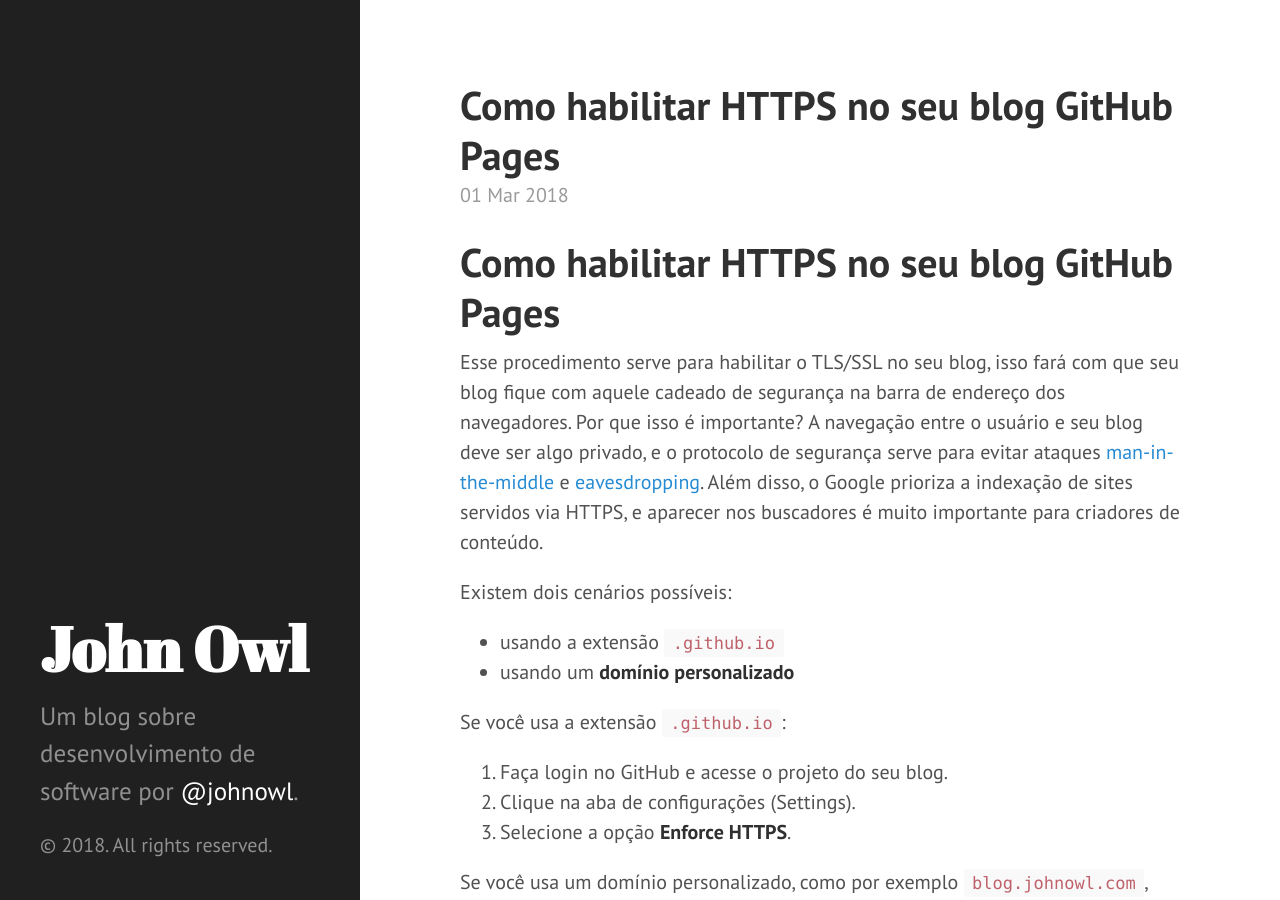
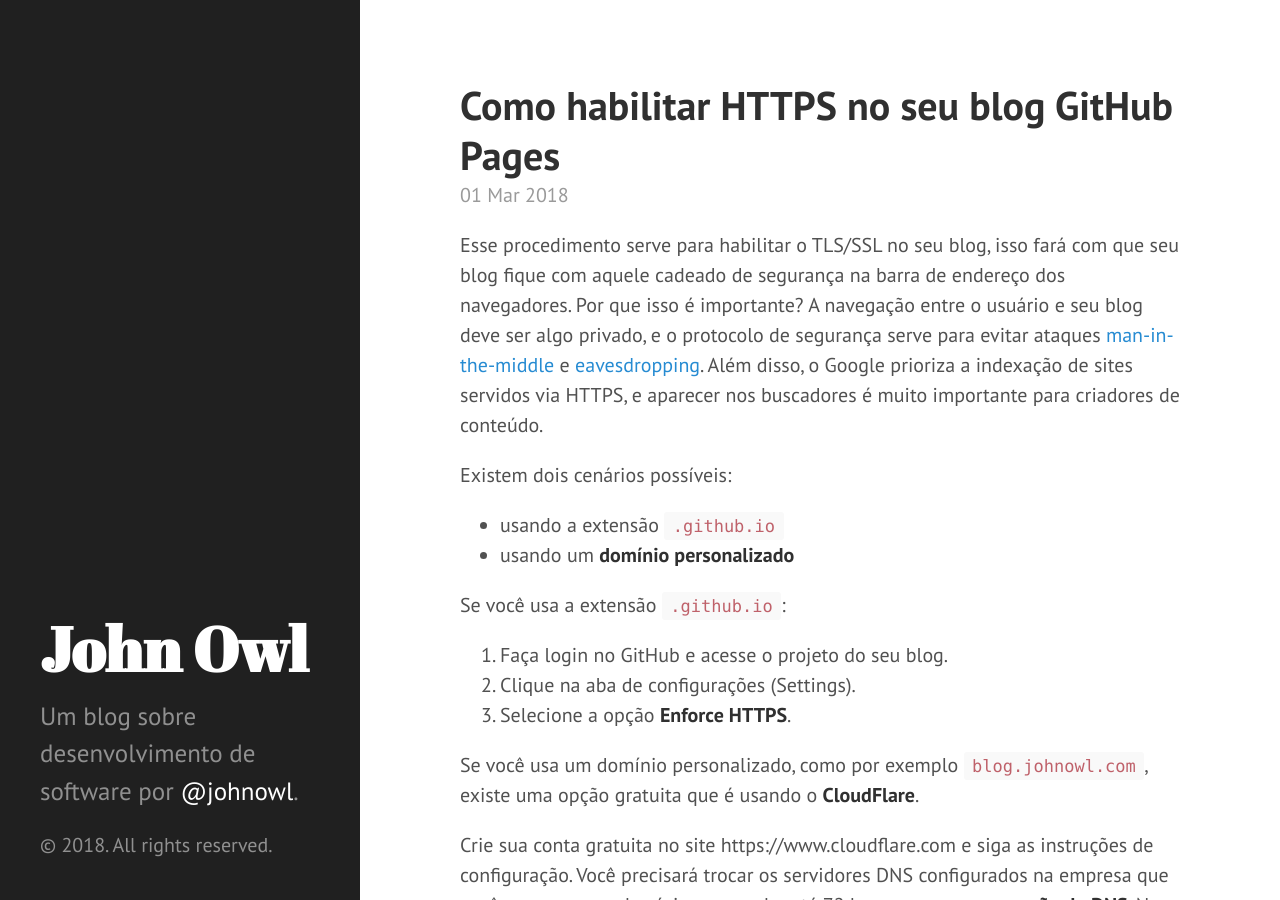
Before and after one commit to johnowl/johnowl.github.io, a Jekyll site: the page built from _posts/2018-03-01-como-habilitar-tls-ssl-no-seu-blog-github-pages.md, in a window 1280 px wide and 900 px high. Built offline with Jekyll 4.4.1, drawn with Linux system fonts in a browser that asks for light colours; comment, search, counter and statistics services are not loaded.

Commit message:
Remove duplicidade de título.

```diff
--- a/_posts/2018-03-01-como-habilitar-tls-ssl-no-seu-blog-github-pages.md
+++ b/_posts/2018-03-01-como-habilitar-tls-ssl-no-seu-blog-github-pages.md
@@ -8,8 +8,6 @@
 description: Aprenda como habilitar o SSL no seu blog GitHub Pages e deixe a navegação dos seus leitores mais segura.
 image: /public/images/2018-03-01/cloudflare.png
 ---
-
-# Como habilitar HTTPS no seu blog GitHub Pages
 
 Esse procedimento serve para habilitar o  TLS/SSL no seu blog, isso fará com que seu blog fique com aquele cadeado de segurança na barra de endereço dos navegadores. Por que isso é importante? A navegação entre o usuário e seu blog deve ser algo privado, e o protocolo de segurança serve para evitar ataques [man-in-the-middle](https://pt.wikipedia.org/wiki/Ataque_man-in-the-middle)
  e [eavesdropping](https://pt.wikipedia.org/wiki/Eavesdropping). Além disso, o Google prioriza a indexação de sites servidos via HTTPS, e aparecer nos buscadores é muito importante para criadores de conteúdo.
```
